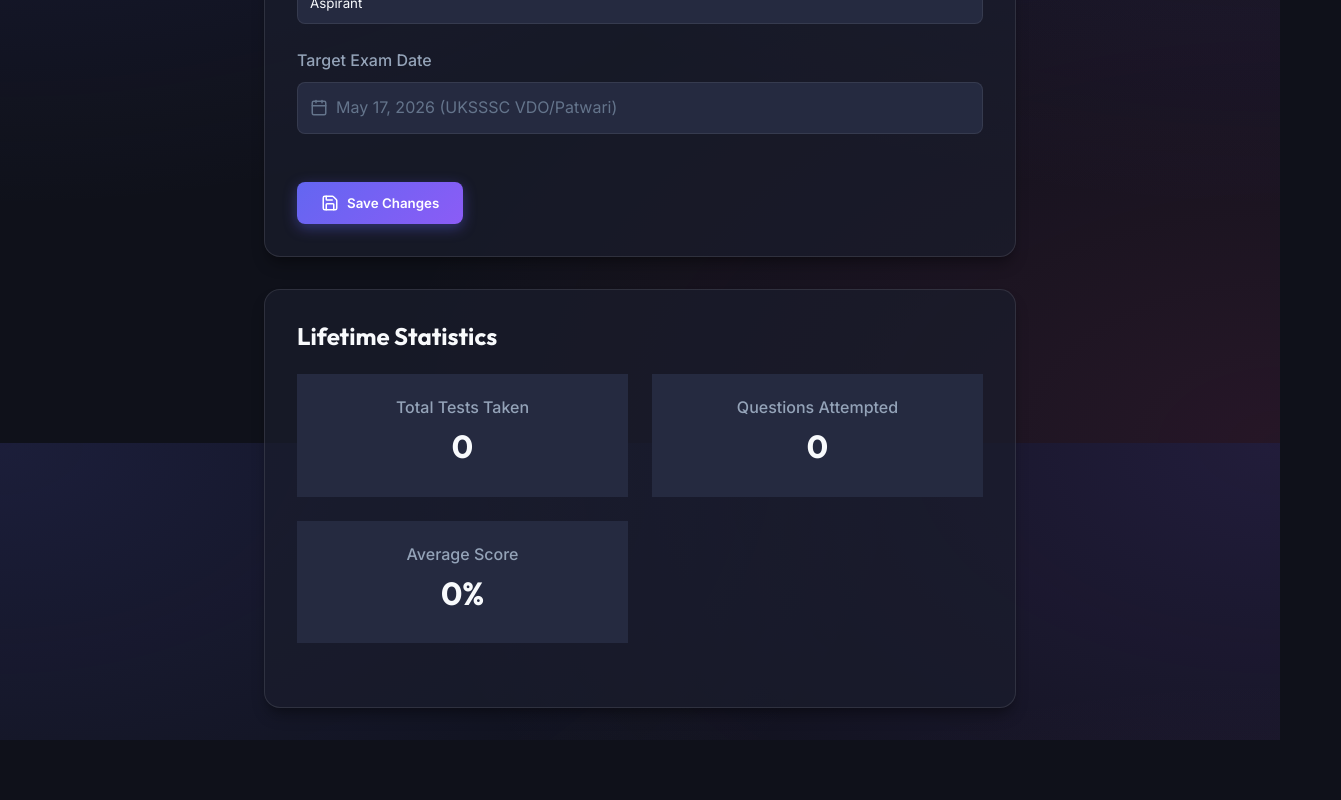
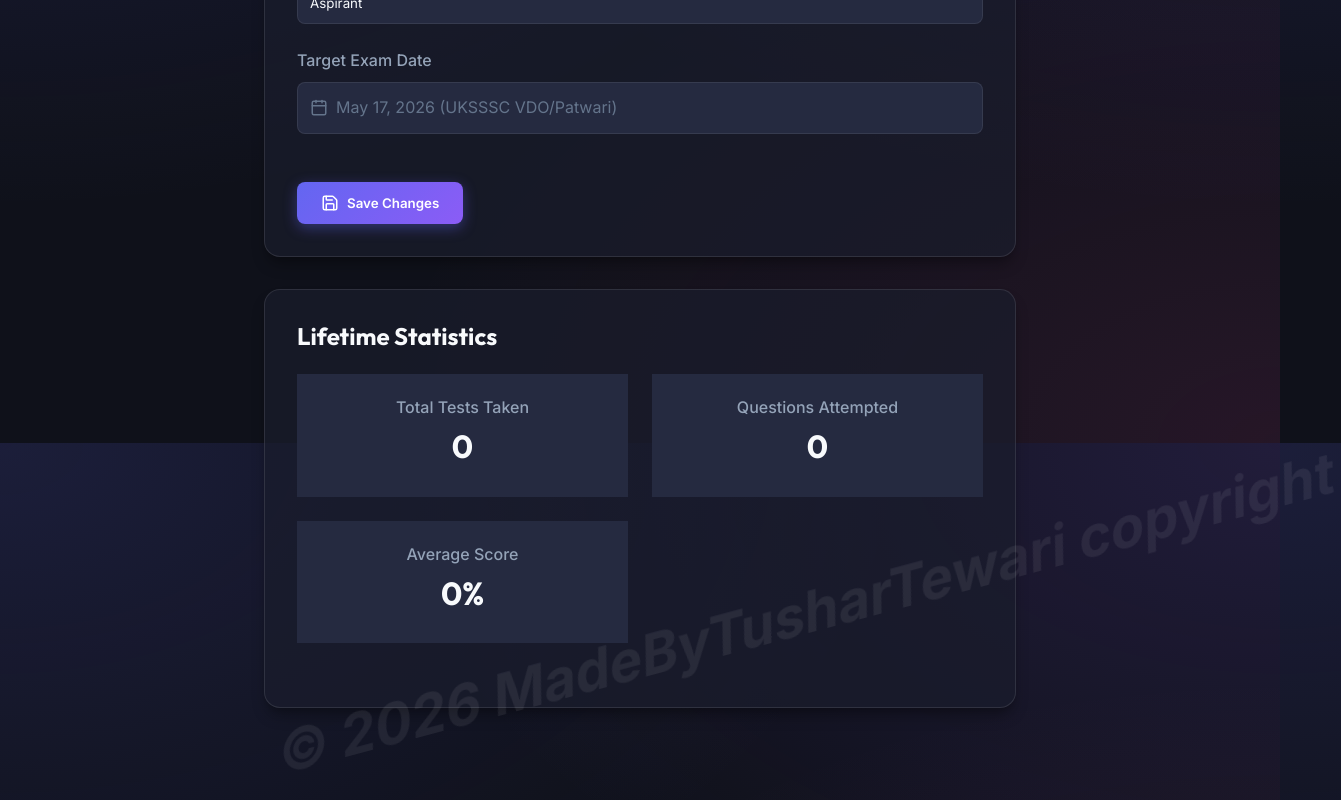
Before and after one commit to Tushar4440/Patwari-mmock-test-app, a React (Vite) app in the folder frontend/: page /profile in a window 1280 px wide. Shown: the part 357-1157 px from the top of the page, 1341 px wide, since content can reach past the window. Before the commit the page ends 1097 px from the top, so only its background shows below. Built offline with nearby package versions, Linux system fonts and the light colour scheme.

Commit message:
feat: implement dashboard and mock test generator pages with analytics and UI layout

```diff
--- a/frontend/src/pages/Dashboard.tsx
+++ b/frontend/src/pages/Dashboard.tsx
@@ -111,8 +111,8 @@ const Dashboard: React.FC = () => {
                 <AreaChart data={historyData}>
                   <defs>
                     <linearGradient id="colorScore" x1="0" y1="0" x2="0" y2="1">
-                      <stop offset="5%" stopColor="var(--accent-primary)" stopOpacity={0.8}/>
-                      <stop offset="95%" stopColor="var(--accent-primary)" stopOpacity={0}/>
+                      <stop offset="5%" stopColor="var(--accent-primary)" stopOpacity={0.8} />
+                      <stop offset="95%" stopColor="var(--accent-primary)" stopOpacity={0} />
                     </linearGradient>
                   </defs>
                   <CartesianGrid strokeDasharray="3 3" stroke="var(--border-color)" vertical={false} />
@@ -159,6 +159,10 @@ const Dashboard: React.FC = () => {
           )}
         </div>
       </div>
+
+      <div style={{ position: 'fixed', bottom: '10%', left: '5%', opacity: 0.07, pointerEvents: 'none', zIndex: 9999, userSelect: 'none', fontSize: '4rem', fontWeight: 900, color: 'var(--text-primary)', whiteSpace: 'nowrap', transform: 'rotate(-25deg)', fontStyle: 'italic' }}>
+        © 2026 MadeByTusharTewari copyright
+      </div>
     </div>
   );
 };
--- a/frontend/src/pages/ExtractedTests.tsx
+++ b/frontend/src/pages/ExtractedTests.tsx
@@ -259,6 +259,10 @@ const ExtractedTests: React.FC = () => {
           </div>
         </>
       )}
+
+      <div style={{ position: 'fixed', bottom: '15%', right: '5%', opacity: 0.07, pointerEvents: 'none', zIndex: 9999, userSelect: 'none', fontSize: '4rem', fontWeight: 900, color: 'var(--text-primary)', whiteSpace: 'nowrap', transform: 'rotate(-25deg)', fontStyle: 'italic' }}>
+        © 2026 MadeByTusharTewari copyright
+      </div>
     </div>
   );
 };
--- a/frontend/src/pages/MockTestInterface.tsx
+++ b/frontend/src/pages/MockTestInterface.tsx
@@ -274,6 +274,10 @@ const MockTestInterface: React.FC = () => {
           </button>
         )}
       </div>
+
+      <div style={{ position: 'fixed', top: '40%', left: '50%', transform: 'translate(-50%, -50%) rotate(-30deg)', opacity: 0.05, pointerEvents: 'none', zIndex: 9999, userSelect: 'none', fontSize: '5rem', fontWeight: 900, color: 'var(--text-primary)', whiteSpace: 'nowrap', fontStyle: 'italic' }}>
+        © 2026 MadeByTusharTewari copyright
+      </div>
     </div>
   );
 };
--- a/frontend/src/pages/Profile.tsx
+++ b/frontend/src/pages/Profile.tsx
@@ -103,6 +103,10 @@ const Profile: React.FC = () => {
           </div>
         </div>
       </div>
+
+      <div style={{ position: 'fixed', bottom: '5%', left: '2%', opacity: 0.07, pointerEvents: 'none', zIndex: 9999, userSelect: 'none', fontSize: '3.5rem', fontWeight: 900, color: 'var(--text-primary)', whiteSpace: 'nowrap', transform: 'rotate(-15deg)', fontStyle: 'italic' }}>
+        © 2026 MadeByTusharTewari copyright
+      </div>
     </div>
   );
 };
--- a/frontend/src/pages/TestGenerator.tsx
+++ b/frontend/src/pages/TestGenerator.tsx
@@ -116,6 +116,10 @@ const TestGenerator: React.FC = () => {
           </button>
         )}
       </div>
+
+      <div style={{ position: 'fixed', top: '20%', right: '10%', opacity: 0.07, pointerEvents: 'none', zIndex: 9999, userSelect: 'none', fontSize: '3rem', fontWeight: 900, color: 'var(--text-primary)', whiteSpace: 'nowrap', transform: 'rotate(15deg)', fontStyle: 'italic' }}>
+        © 2026 MadeByTusharTewari copyright
+      </div>
     </div>
   );
 };
```
